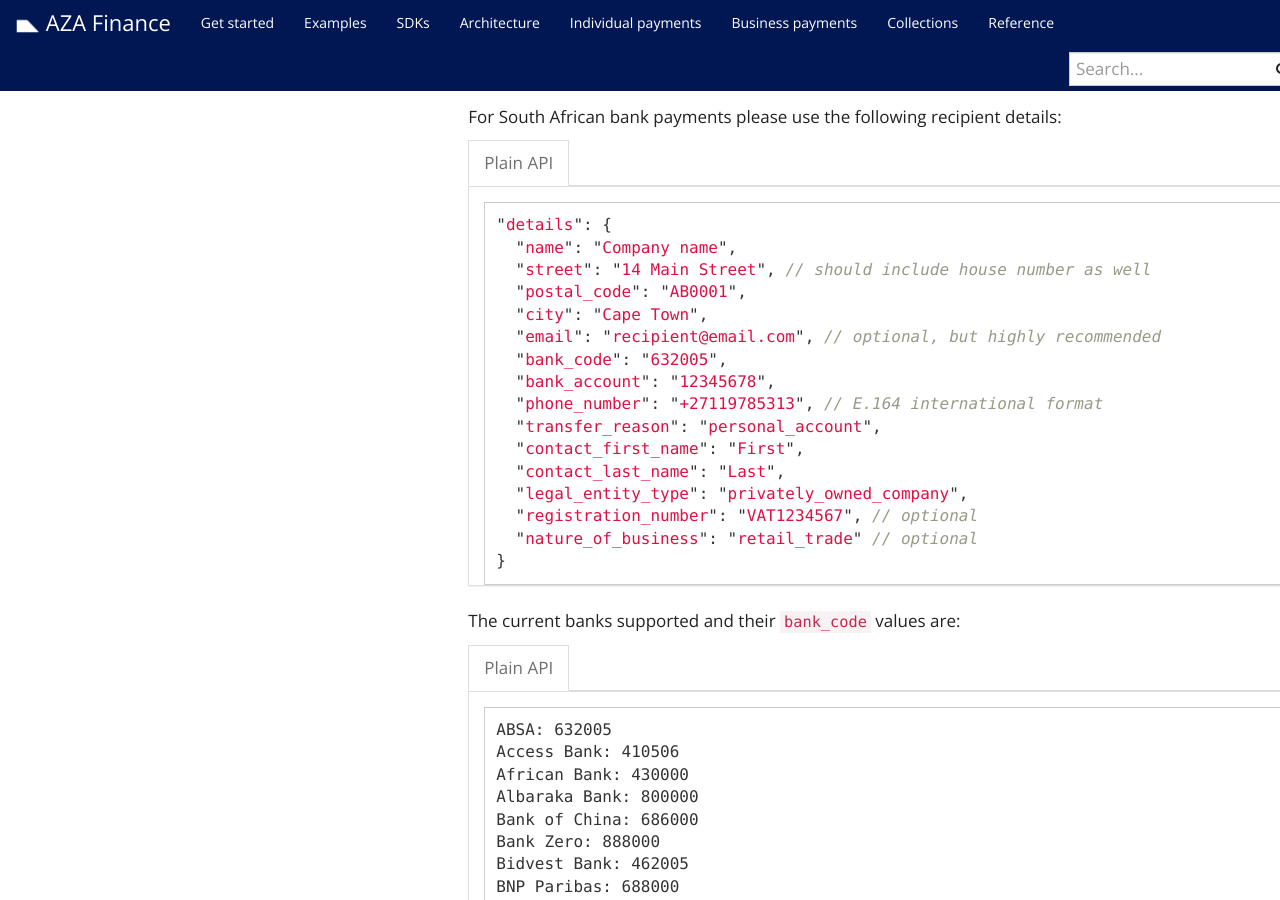
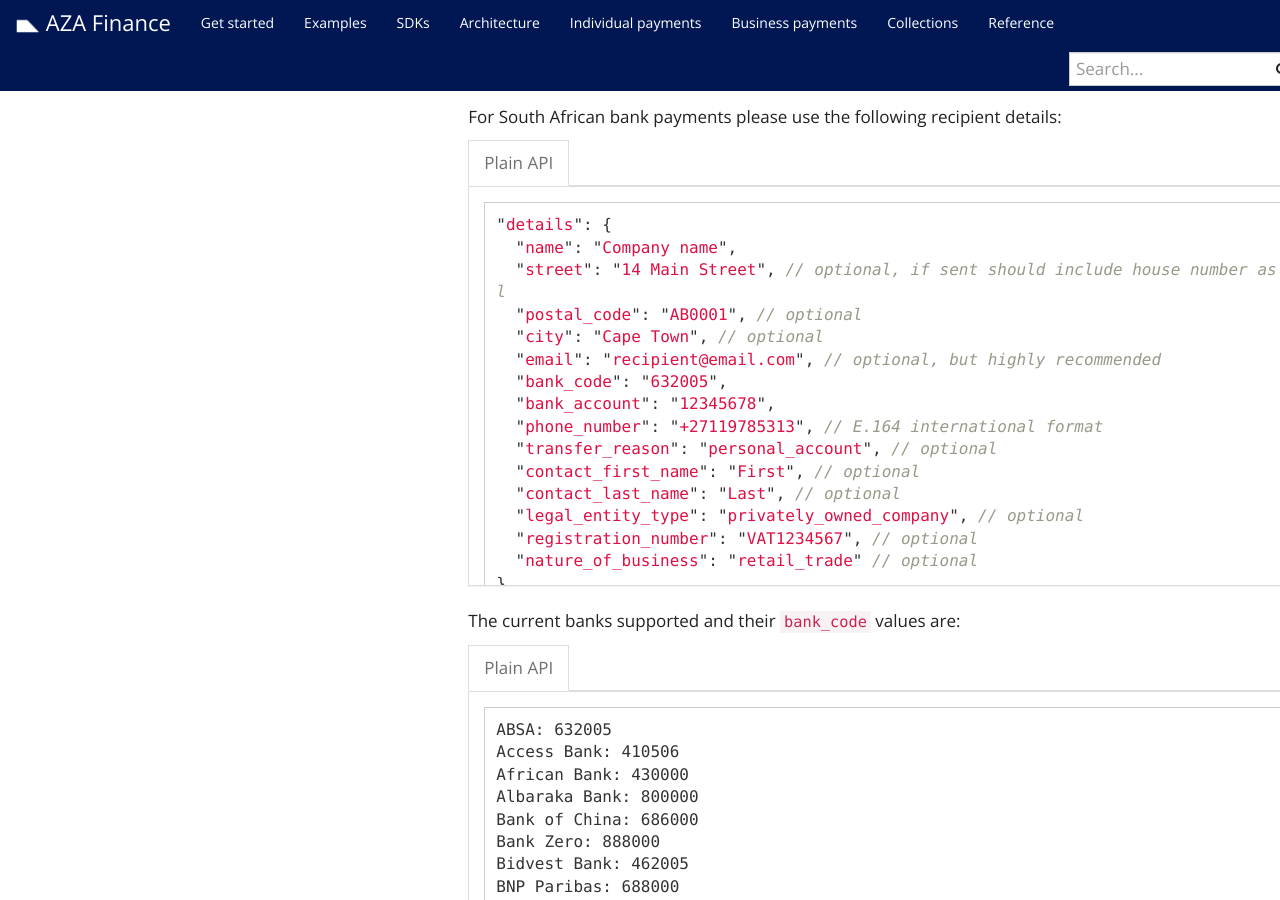
Before and after one commit to transferzero/api-documentation, a Jekyll site: the page built from _docs/business-payments.md, in a window 1280 px wide and 900 px high, scrolled down 7437 px. Built offline with Jekyll 4.4.1, drawn with Linux system fonts in a browser that asks for light colours; nearby versions of some CDN libraries; comment, search, counter and statistics services are not loaded.

Commit message:
BTA-11289 Update documentation for ZAR Bank corridor

````diff
--- a/_includes/corridors/zar-bank.md
+++ b/_includes/corridors/zar-bank.md
@@ -5,10 +5,9 @@
 For South African bank payments please use the following recipient details:
 
 {% if include.recipient_type == 'business' %}
-  {% capture additional_details %},
-  "contact_first_name": "First",
-  "contact_last_name": "Last",
-  "legal_entity_type": "privately_owned_company",
+  {% capture additional_details %}"contact_first_name": "First", // optional
+  "contact_last_name": "Last", // optional
+  "legal_entity_type": "privately_owned_company", // optional
   "registration_number": "VAT1234567", // optional
   "nature_of_business": "retail_trade" // optional{% endcapture %}
 {% endif %}
@@ -17,14 +16,15 @@ For South African bank payments please use the following recipient details:
 ```javascript
 "details": {
   {{ recipient_name }},
-  "street": "14 Main Street", // should include house number as well
-  "postal_code": "AB0001",
-  "city": "Cape Town",
+  "street": "14 Main Street", // optional, if sent should include house number as well
+  "postal_code": "AB0001", // optional
+  "city": "Cape Town", // optional
   "email": "recipient@email.com", // optional, but highly recommended
   "bank_code": "632005",
   "bank_account": "12345678",
   "phone_number": "+27119785313", // E.164 international format
-  "transfer_reason": "personal_account"{{ additional_details }}
+  "transfer_reason": "personal_account", // optional
+  {{ additional_details }}
 }
 ```
 {% endcapture %}
````
Also changed, not shown: _docs/changelog.md (+7 -1 lines).
